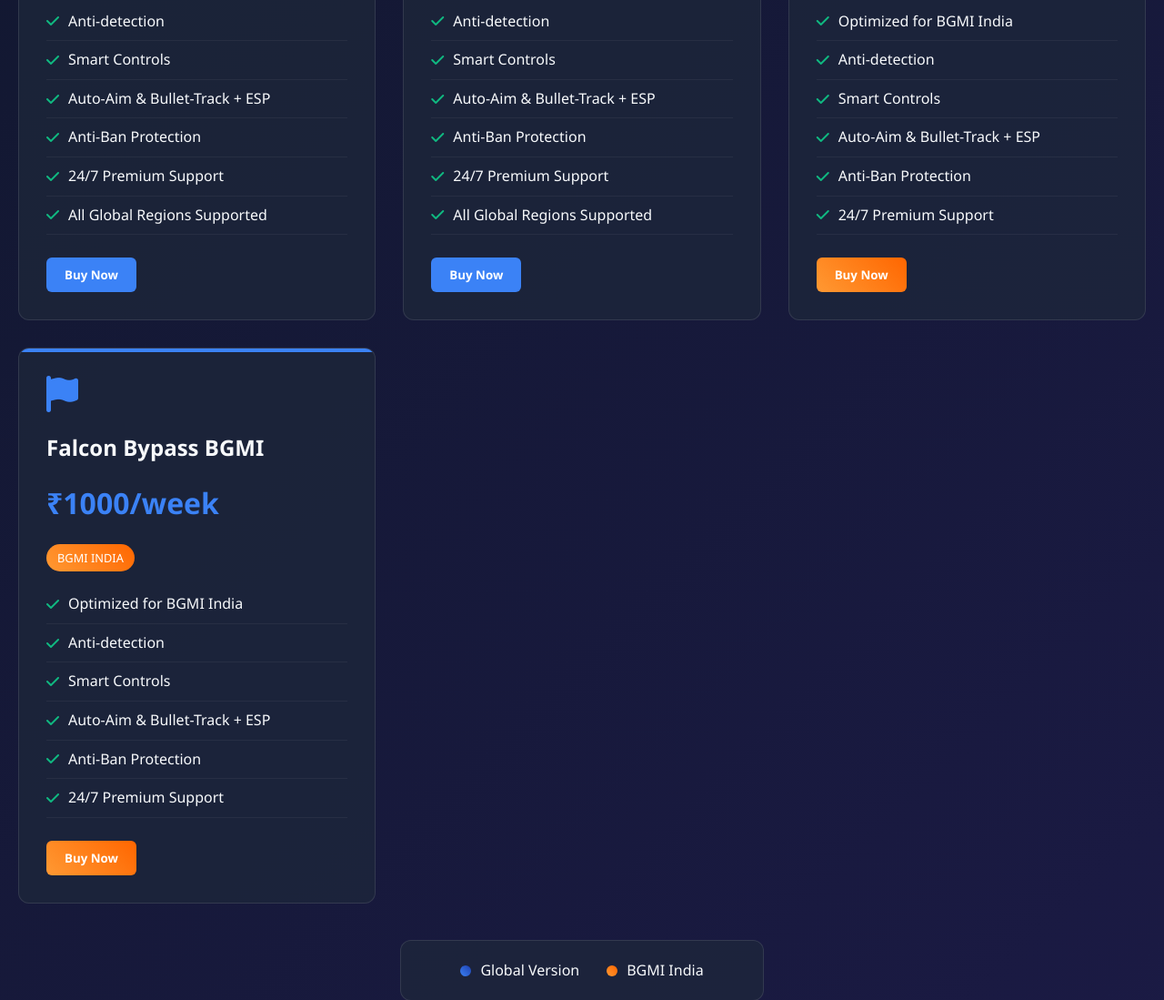
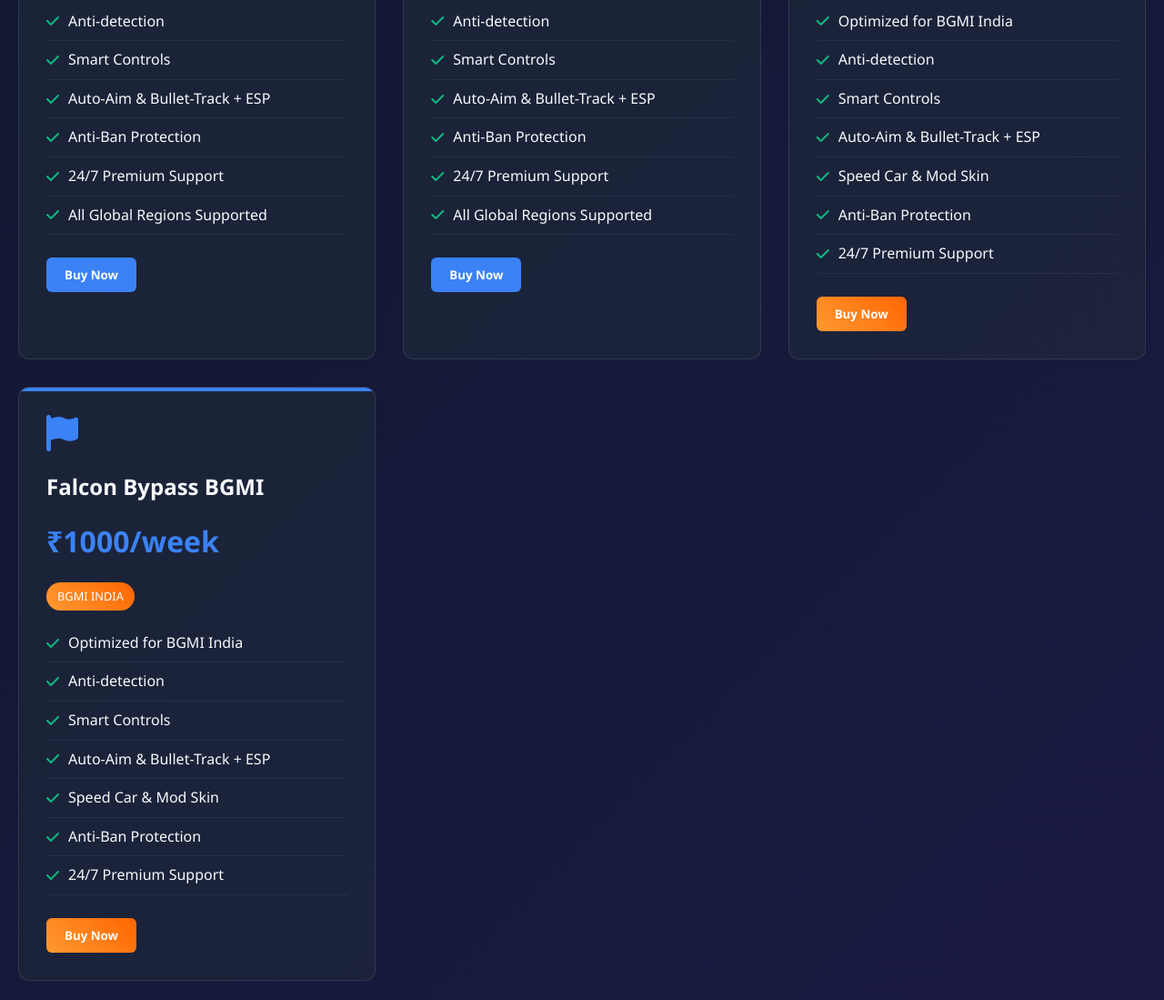
Before and after one commit to falcon-bypass/falcon-bypass, a plain HTML site: page index.html in a window 1280 px wide. Shown: the part 1103-2202 px from the top of the page at 91% size. Drawn offline with Linux system fonts and the light colour scheme.

Commit message:
Update index.html

```diff
--- a/index.html
+++ b/index.html
@@ -731,6 +731,7 @@
                     <li><i class="fas fa-check"></i> Anti-detection</li>
                     <li><i class="fas fa-check"></i> Smart Controls</li>
                     <li><i class="fas fa-check"></i> Auto-Aim & Bullet-Track + ESP</li>
+                    <li><i class="fas fa-check"></i> Speed Car & Mod Skin</li>
                     <li><i class="fas fa-check"></i> Anti-Ban Protection</li>
                     <li><i class="fas fa-check"></i> 24/7 Premium Support</li>
                 </ul>
@@ -752,6 +753,7 @@
                     <li><i class="fas fa-check"></i> Anti-detection</li>
                     <li><i class="fas fa-check"></i> Smart Controls</li>
                     <li><i class="fas fa-check"></i> Auto-Aim & Bullet-Track + ESP</li>
+                    <li><i class="fas fa-check"></i> Speed Car & Mod Skin</li>
                     <li><i class="fas fa-check"></i> Anti-Ban Protection</li>
                     <li><i class="fas fa-check"></i> 24/7 Premium Support</li>
                 </ul>
@@ -874,6 +876,7 @@
                         <li><i class="fas fa-check"></i> Anti-detection</li>
                         <li><i class="fas fa-check"></i> Smart Controls</li>
                         <li><i class="fas fa-check"></i> Auto-Aim & Bullet-Track + ESP</li>
+                        <li><i class="fas fa-check"></i> Speed Car & Mod Skin</li>
                         <li><i class="fas fa-check"></i> Anti-Ban Protection</li>
                         <li><i class="fas fa-check"></i> 24/7 Premium Support</li>
                     </ul>
@@ -895,6 +898,7 @@
                         <li><i class="fas fa-check"></i> Anti-detection</li>
                         <li><i class="fas fa-check"></i> Smart Controls</li>
                         <li><i class="fas fa-check"></i> Auto-Aim & Bullet-Track + ESP</li>
+                        <li><i class="fas fa-check"></i> Speed Car & Mod Skin</li>
                         <li><i class="fas fa-check"></i> Anti-Ban Protection</li>
                         <li><i class="fas fa-check"></i> 24/7 Premium Support</li>
                     </ul>
```
